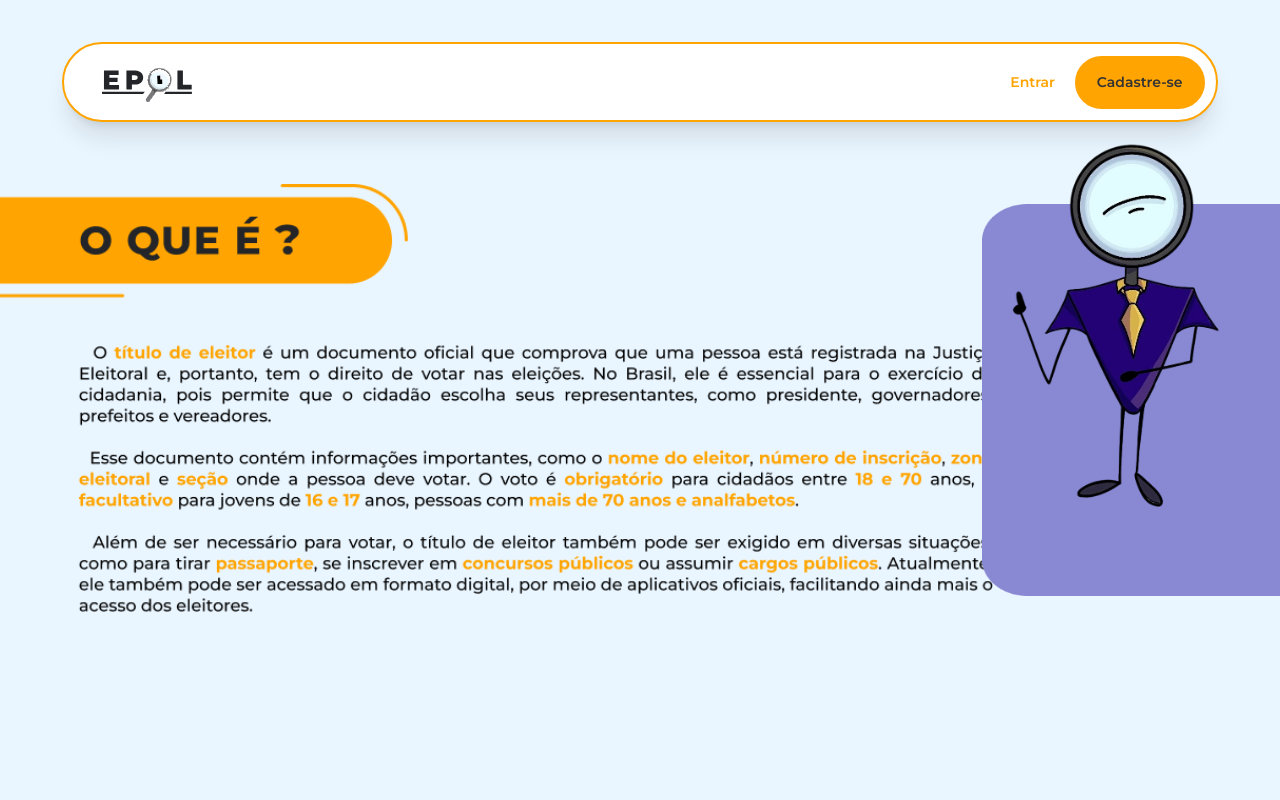
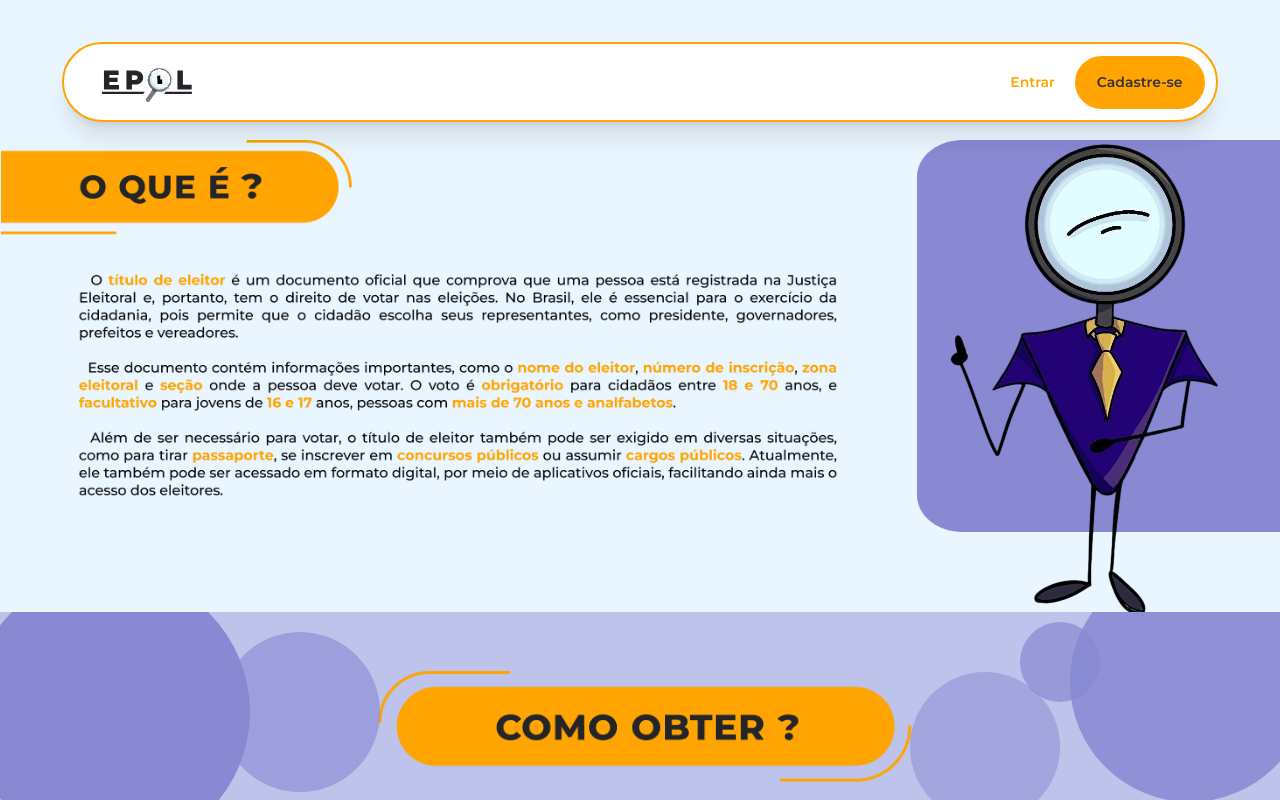
Before and after one commit to tcc-epol-ejs/epol-web, a React (Vite) app: page /etitulo in a window 1280 px wide. Shown: the top 800 px of the page. Built offline with nearby package versions, Linux system fonts and the light colour scheme.

Commit message:
refactor: mudanca na tela de cima e pipo adicionado

```diff
--- a/src/pages/etitulo/index.tsx
+++ b/src/pages/etitulo/index.tsx
@@ -2,40 +2,42 @@ import Header from '../../components/header';
 import pipo_fechado from '../../assets/Imagens/pipo_fechado.png';
 import etitulo from '../../assets/Imagens/etitulo.png';
 import retanguloazul from '../../assets/Imagens/retanguloazul.png';
+import comoobter from '../../assets/Imagens/comoobter.png';
 import { useRef } from 'react';
+
+const bolasConfig = [
+  { size: 280, top: '-40px', left: '-30px', opacity: 1 },
+  { size: 160, top: '20px', left: '220px', opacity: 0.6 },
+  { size: 100, top: '160px', left: '30px', opacity: 0.75 },
+  { size: 240, top: '-50px', right: '-30px', opacity: 0.85 },
+  { size: 150, top: '60px', right: '220px', opacity: 0.5 },
+  { size: 80, top: '10px', right: '180px', opacity: 0.7 },
+  { size: 260, bottom: '-50px', left: '-40px', opacity: 0.9 },
+  { size: 120, bottom: '-20px', left: '190px', opacity: 0.7 },
+  { size: 300, bottom: '-60px', right: '-40px', opacity: 1 },
+  { size: 160, bottom: '120px', right: '200px', opacity: 0.6 },
+];
 
 function Etitulo() {
   const trackRef = useRef<HTMLDivElement>(null);
-  const yRef = useRef(0);
-  const rafRef = useRef<number>();
-  const SPEED = 0.8;
-  const GAP = 40;
 
   return (
     <>
-      <section className="w-full h-[100dvh]">
+      <section className="w-full">
         <div className="w-full fixed top-0 z-[1000]">
           <Header />
         </div>
 
         {/* PRIMEIRA PARTE SEÇÃO */}
-        <div className="w-full h-full bg-[#eaf6ff] flex gap-[100px] justify-between overflow-hidden">
-          {/* COLUNA ESQUERDA - TEXTO */}
-          <div className="flex-1 flex flex-col gap-[50px] pl-[65px] items-center justify-center">
-            <div className="w-full flex flex-col gap-[15px]">
-              <div className="w-full flex flex-col gap-[15px]">
-                <img
-                  src={etitulo}
-                  alt="etitulo"
-                  className="w-[150%] max-w-none -ml-[80px]"
-                />
-              </div>
-            </div>
+        <div className="w-full bg-[#eaf6ff] flex justify-between items-start overflow-hidden pt-[140px] pb-[80px]">
+          {/* COLUNA ESQUERDA - IMAGEM COM TEXTO */}
+          <div className="flex flex-col items-start pl-[1px] max-w-[1200px]">
+            <img src={etitulo} alt="etitulo" className="w-full max-w-none" />
           </div>
 
-          {/* COLUNA DIREITA - IMAGEM */}
+          {/* COLUNA DIREITA - MASCOTE */}
           <div
-            className="shrink-0 flex justify-end items-center overflow-hidden h-full relative"
+            className="shrink-0 flex justify-end pr-[65px]"
             style={{ width: 378 + 65 }}
           >
             <div
@@ -53,15 +55,41 @@ function Etitulo() {
                 alt="pipo_fechado"
                 className="absolute"
                 style={{
-                  top: '-20%',
+                  bottom: ' -25%',
                   left: '20%',
-                  width: '80%',
-                  height: '100%',
+                  width: '200%',
+                  height: '130%',
                   objectFit: 'cover',
                 }}
               />
             </div>
           </div>
+        </div>
+
+        <div className="relative w-full h-[100dvh] bg-[#BDC3EA] overflow-hidden">
+          <img
+            src={comoobter}
+            alt="comoobter"
+            className="absolute top-[15%] left-1/2 -translate-x-1/2 -translate-y-1/2 w-[45%] max-w-none"
+          />
+
+          {bolasConfig.map((b, i) => (
+            <div
+              key={i}
+              className="absolute rounded-full"
+              style={{
+                width: b.size,
+                height: b.size,
+                top: 'top' in b ? b.top : undefined,
+                bottom: 'bottom' in b ? b.bottom : undefined,
+                left: 'left' in b ? b.left : undefined,
+                right: 'right' in b ? b.right : undefined,
+                backgroundColor: '#8888D3',
+                opacity: b.opacity,
+                zIndex: 0,
+              }}
+            />
+          ))}
         </div>
       </section>
     </>
--- a/src/pages/home/index.tsx
+++ b/src/pages/home/index.tsx
@@ -151,7 +151,7 @@ function Home() {
           </div>
         </div>
         {/* TERCEIRA PARTE SEÇÃO */}
-        <div className="w-full h-full bg-[#FFA400] flex gap-[100px] justify-between overflow-hidden">
+        <div className="w-full h-full bg-[#BDC3EA] flex gap-[100px] justify-between overflow-hidden">
           <div className="flex-1 flex flex-col gap-[50px] pl-[65px] items-center justify-center">
             <div className="w-full flex flex-col gap-[15px]">
               <h1 className="font-black uppercase forced-small-caps leading-10 tracking-wider text-[36px] text-[#472E00]">
```
Also changed, not shown: src/assets/Imagens/comoobter.png (added).
